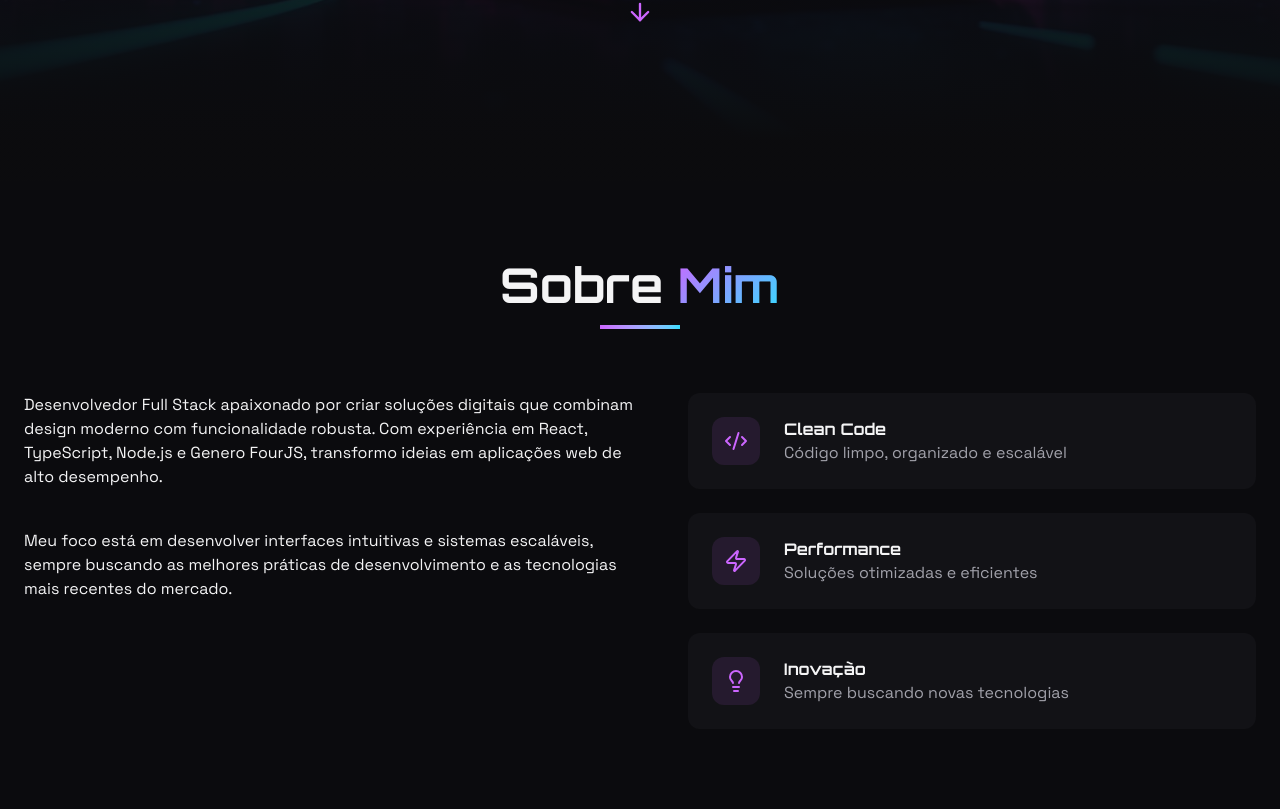
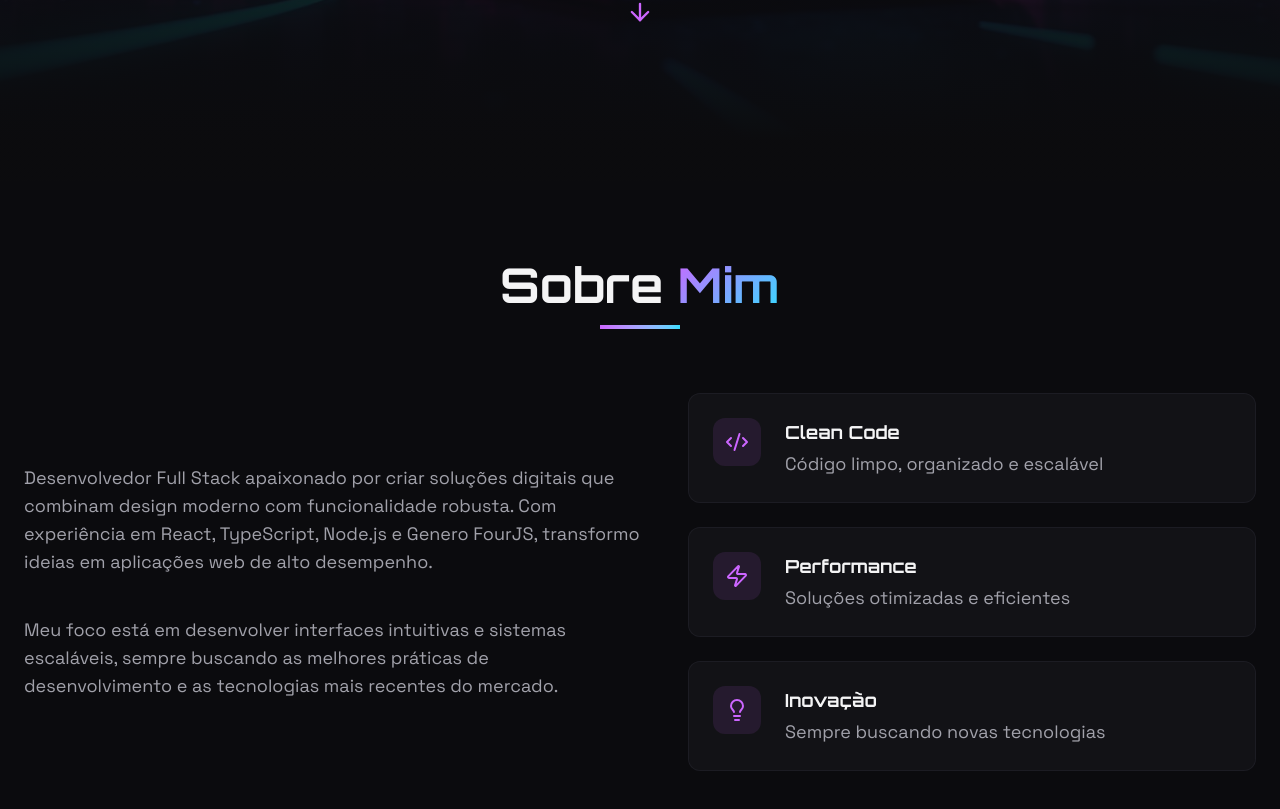
Before and after one commit to SchuGabriel/portifolio, a Next.js app: page / in a window 1280 px wide. Shown: the part 619-1428 px from the top of the page. Built offline with nearby package versions, Linux system fonts and the light colour scheme.

Commit message:
🎨 enhance About section layout

```diff
--- a/app/components/about.tsx
+++ b/app/components/about.tsx
@@ -31,8 +31,8 @@ export function About() {
         <div className="w-20 h-1 bg-linear-to-r from-primary to-secondary mx-auto" />
       </div>
 
-      <div className="flex justify-between gap-12">
-        <div className="flex flex-col gap-10 w-1/2">
+      <div className="flex justify-between items-center gap-12">
+        <div className="flex flex-col gap-10 w-1/2 text-muted-foreground text-lg">
           <p>
             Desenvolvedor Full Stack apaixonado por criar soluções digitais que
             combinam design moderno com funcionalidade robusta. Com experiência
@@ -48,13 +48,15 @@ export function About() {
         <div className="flex-1">
           <div className="flex-1 flex-col space-y-6">
             {skills.map((skill, index) => (
-              <div className="flex p-6 rounded-lg bg-card gap-6" key={index}>
-                <div className="flex justify-center items-center bg-primary/10 p-3 rounded-lg">
+              <div className="flex p-6 rounded-lg bg-card gap-6 glass" key={index}>
+                <div className="flex justify-center items-center bg-primary/10 p-3 rounded-lg w-12 h-12 shrink-0">
                   <skill.icon width={24} height={24} className="text-primary" />
                 </div>
-                <div className="flex-1 flex-col">
+                <div className="flex-1 flex-col text-lg">
                   <h3>{skill.title}</h3>
-                  <p className="text-muted-foreground">{skill.description}</p>
+                  <p className="text-muted-foreground mt-1">
+                    {skill.description}
+                  </p>
                 </div>
               </div>
             ))}
```
